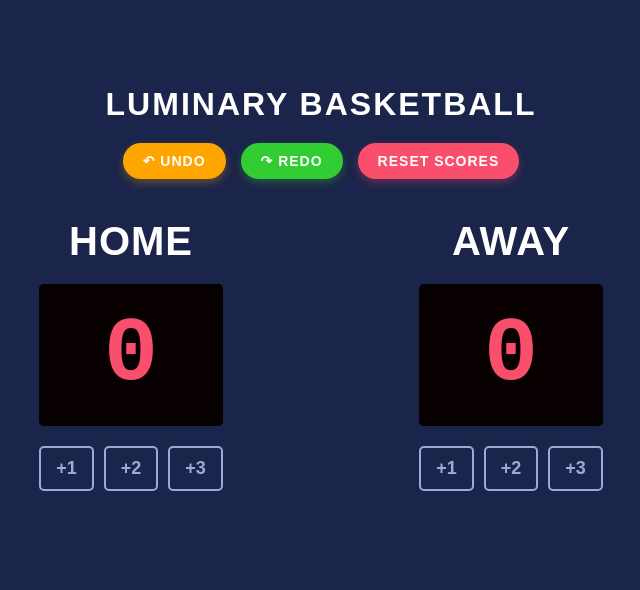
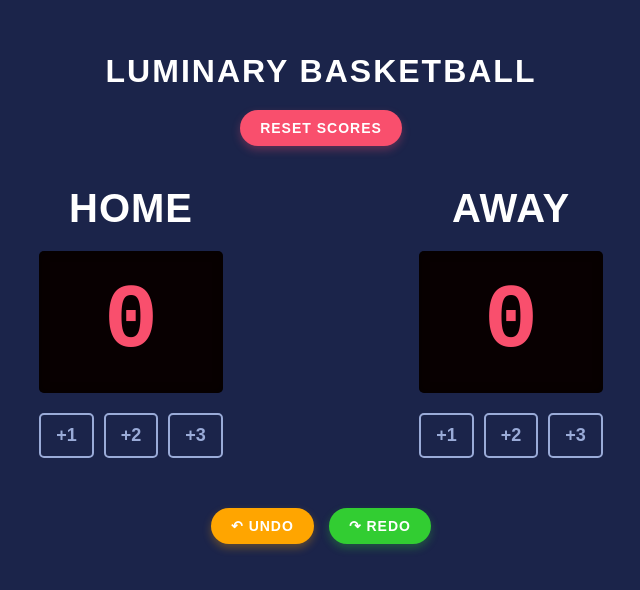
Before and after one commit to majimba/scoreboard, a plain HTML site: page index.html in a window 1280 px wide. Shown: the part 102-692 px from the top of the page, without its empty margins (319-959 px from the left). Drawn offline with Linux system fonts and the light colour scheme.

Commit message:
Reorganize button layout for better visual hierarchy
- Move Undo and Redo buttons below the scorecard elements
- Keep Reset button at the top for easy access
- Add proper spacing between scorecard and game controls
- Improve overall visual organization and user experience

```diff
--- a/index.css
+++ b/index.css
@@ -31,6 +31,15 @@ body {
     display: flex;
     gap: 15px;
     margin-bottom: 20px;
+    flex-wrap: wrap;
+    justify-content: center;
+}
+
+/* Game controls - Undo/Redo buttons below scorecard */
+.game-controls {
+    display: flex;
+    gap: 15px;
+    margin-top: 30px;
     flex-wrap: wrap;
     justify-content: center;
 }
--- a/index.html
+++ b/index.html
@@ -9,8 +9,6 @@
     <body>
         <h1 class="main-heading">Luminary Basketball</h1>
         <div class="control-buttons">
-            <button class="control-btn undo-btn" onclick="undoScore()">↶ Undo</button>
-            <button class="control-btn redo-btn" onclick="redoScore()">↷ Redo</button>
             <button class="control-btn reset-btn" onclick="resetScores()">Reset Scores</button>
         </div>
         <div class="container">
@@ -33,6 +31,10 @@
                 </div>
             </div>
         </div>
+        <div class="game-controls">
+            <button class="control-btn undo-btn" onclick="undoScore()">↶ Undo</button>
+            <button class="control-btn redo-btn" onclick="redoScore()">↷ Redo</button>
+        </div>
         <script src="index.js"></script>
     </body>
 </html>
```
